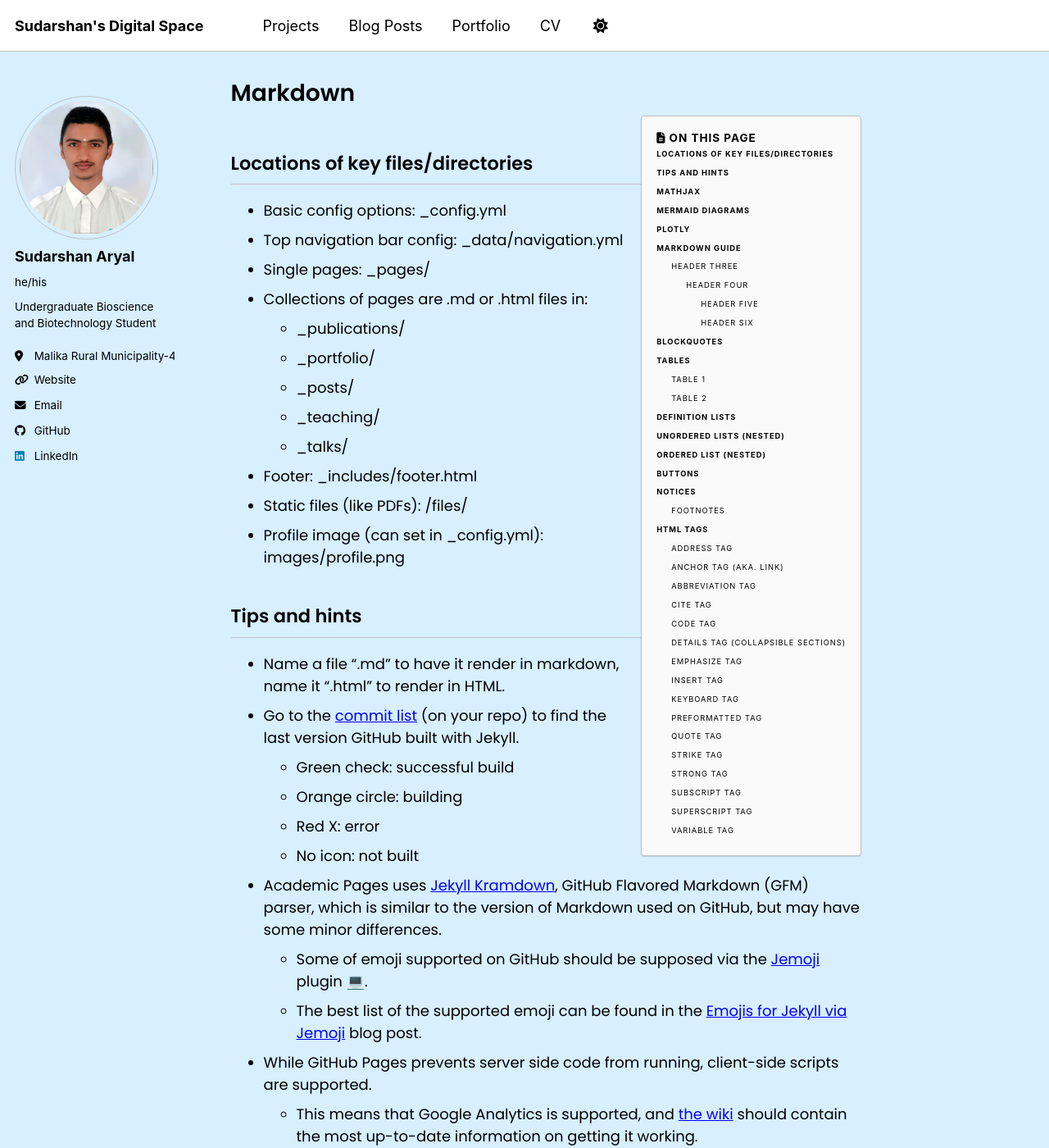
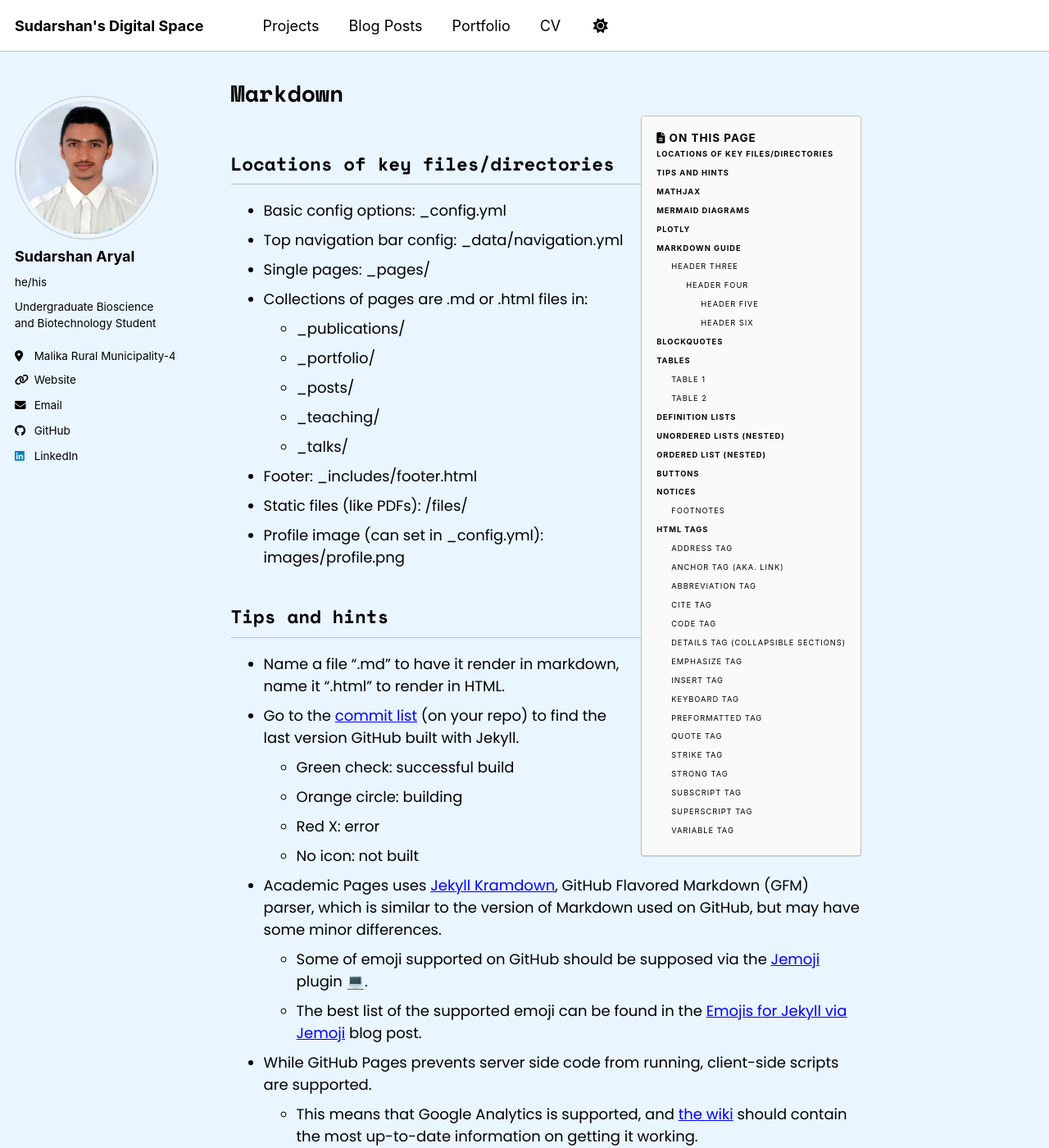
Before and after one commit to Sudu-09-Nep/sudu.github.io, a Jekyll site: the page built from _pages/markdown.md, in a window 1280 px wide and 1400 px high. Shown: the whole window at 82% size. Built offline with Jekyll 4.4.1, drawn with Linux system fonts in a browser that asks for light colours; emoji names are drawn with the system emoji font; a script bundle is joined from its source files by our own code; library files that are not in the unit come from our copies.

Commit message:
Update main.scss

```diff
--- a/assets/css/main.scss
+++ b/assets/css/main.scss
@@ -8,7 +8,8 @@
    sorted by the dependencies. Also, the first two lines of the file are required by Jekyll.
  */
 
-@import url('https://fonts.googleapis.com/css2?family=Poppins:wght@300;400;500;600&display=swap');
+@import url('https://fonts.googleapis.com/css2?family=Poppins:wght@300;400;500;600&family=Space+Mono:wght@400;700&display=swap');
+
 
 @import
     "vendor/breakpoint/breakpoint",
@@ -223,7 +224,7 @@
   border-color:  #0066cc;
 }
 body {
-  background-color: #d7efff;
+  background-color: #e9f5ff;
 }
 body {
   font-family: "Poppins", -apple-system, "SFNSText-Regular", "San Francisco",
@@ -232,7 +233,6 @@
 }
 
 h1, h2, h3, h4, h5, h6 {
-  font-family: "Poppins", -apple-system, "SFNSText-Regular", "San Francisco",
-               "Roboto", "Segoe UI", "Helvetica Neue", "Lucida Grande",
-               Arial, sans-serif;
+  font-family: "Space Mono", "SFMono-Regular", ui-monospace, Menlo, Monaco,
+               Consolas, "Liberation Mono", "Courier New", monospace;
 }
```
